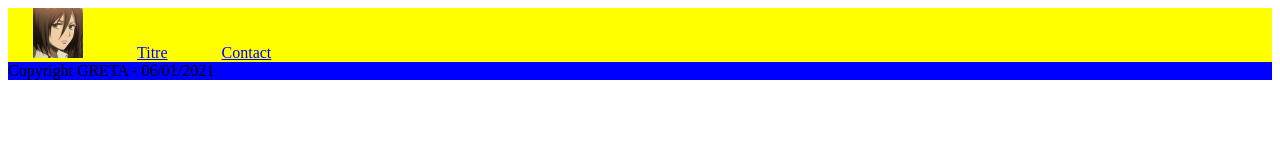
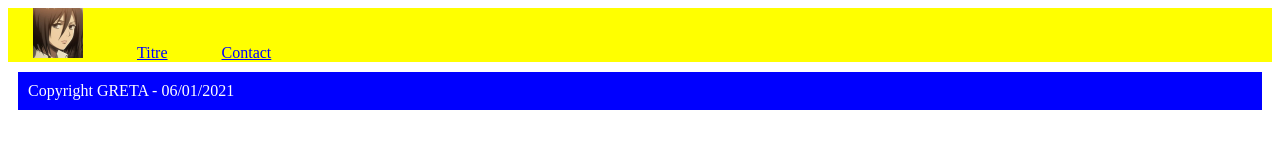
Before and after one commit to sneadz/exo-git-1, a plain HTML site: page index.html in a window 1280 px wide. Drawn offline with Linux system fonts and the light colour scheme.

Commit message:
maj styles (footer)

```diff
--- a/styles.css
+++ b/styles.css
@@ -12,5 +12,8 @@ header img {
 }
 
 footer {
+	color: white;
 	background: blue;
+	margin: 10px;
+	padding: 10px;
 }
```
